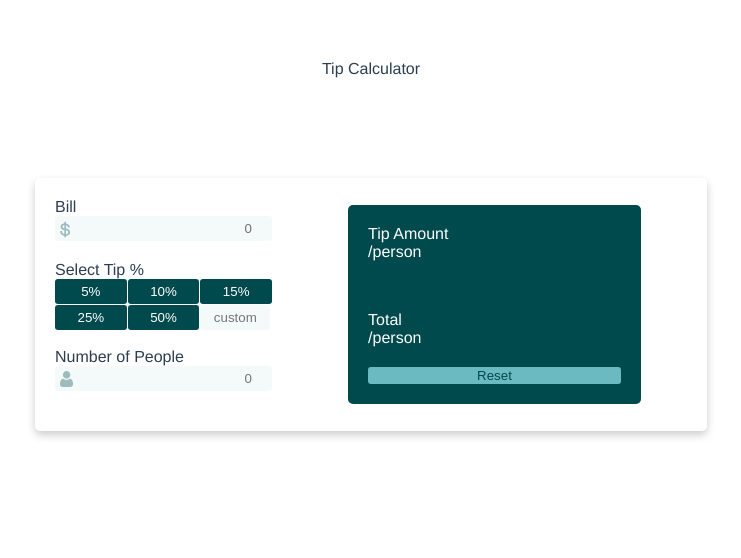
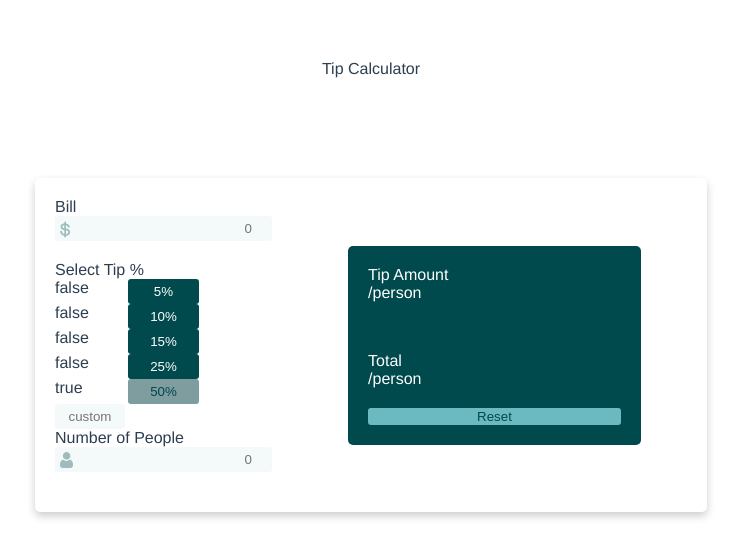
Before and after one commit to nicole-nam/tip-calculator, a Vue app: page / in a window 1280 px wide. Shown: the top 558 px of the page, without its empty margins (269-1010 px from the left). Built offline with nearby package versions, Linux system fonts and the light colour scheme.

Commit message:
uiux: changed input to button for styling

```diff
--- a/src/components/Calculator.vue
+++ b/src/components/Calculator.vue
@@ -14,19 +14,22 @@
       />
       <br />
       <label>Select Tip %</label>
-      <div class="grid">
-        <input type="button" value="5%" />
-        <input type="button" value="10%" />
-        <input type="button" value="15%" />
-        <input type="button" value="25%" />
-        <input type="button" value="50%" />
-        <input
-          class="custom-btn"
-          type="number"
-          v-model="custom"
-          placeholder="custom"
-        />
+      <div v-for="amount in amounts" :key="amount.index" class="grid">
+        {{ amount.isActive }}
+        <button
+          :class="{ active: amount.isActive, notActive: !amount.isActive }"
+          @click="selected(amount.index)"
+          type="button"
+        >
+          {{ amount.text }}
+        </button>
       </div>
+      <input
+        class="custom-btn"
+        type="number"
+        v-model="custom"
+        placeholder="custom"
+      />
       <br />
       <label>Number of People</label>
       <br />
@@ -62,7 +65,44 @@ export default {
       bill: null,
       people: null,
       custom: null,
+      amounts: [
+        {
+          index: 0,
+          value: 5,
+          text: "5%",
+          isActive: false,
+        },
+        {
+          index: 1,
+          value: 10,
+          text: "10%",
+          isActive: false,
+        },
+        {
+          index: 2,
+          value: 15,
+          text: "15%",
+          isActive: false,
+        },
+        {
+          index: 3,
+          value: 25,
+          text: "25%",
+          isActive: false,
+        },
+        {
+          index: 4,
+          value: 50,
+          text: "50%",
+          isActive: true,
+        },
+      ],
     };
+  },
+  methods: {
+    selected(i) {
+      console.log(i);
+    },
   },
 };
 </script>
@@ -111,14 +151,6 @@ p {
   color: hsl(183, 100%, 15%);
 }
 
-input[type="button"] {
-  background-color: hsl(183, 100%, 15%);
-  border: hsl(183, 100%, 15%);
-  border-radius: 3px;
-  color: #fff;
-  padding: 5px 10px;
-}
-
 .custom-btn {
   background-color: hsl(189, 41%, 97%);
   border: hsl(183, 100%, 15%);
@@ -154,4 +186,20 @@ input[type="number"] {
   position: absolute;
   padding: 5px;
 }
+
+.active {
+  background-color: hsl(184, 14%, 56%);
+  border: hsl(184, 14%, 56%);
+  border-radius: 3px;
+  color: hsl(183, 100%, 15%);
+  padding: 5px 10px;
+}
+
+.notActive {
+  background-color: hsl(183, 100%, 15%);
+  border: hsl(183, 100%, 15%);
+  border-radius: 3px;
+  color: #fff;
+  padding: 5px 10px;
+}
 </style>
```
